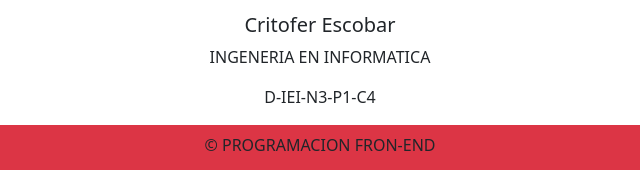
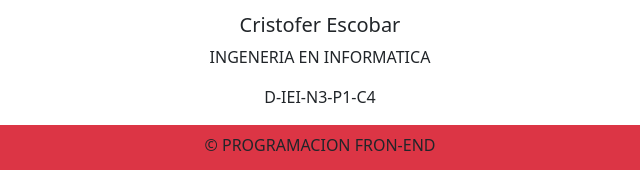
Before and after one commit to crisjoao22/Evaluacion2, a plain HTML site: page index.html in a window 1280 px wide. Shown: the part 1796-1966 px from the top of the page, 320-960 px from the left. Drawn offline with nearby package versions, Linux system fonts and the light colour scheme.

Commit message:
avance final 2.0

```diff
--- a/index.html
+++ b/index.html
@@ -81,7 +81,7 @@
           <div class="card borde">
             <img  class="borde" src="imagenes/yo.jpg"  class="card-img-top">
             <div class="card-body">
-              <h5 class="card-title text-center">Critofer Escobar</h5>
+              <h5 class="card-title text-center">Cristofer Escobar</h5>
               <p class="card-text text-center">INGENERIA EN INFORMATICA</p>
               <p class="card-text text-center">D-IEI-N3-P1-C4</p>
             </div>
```
